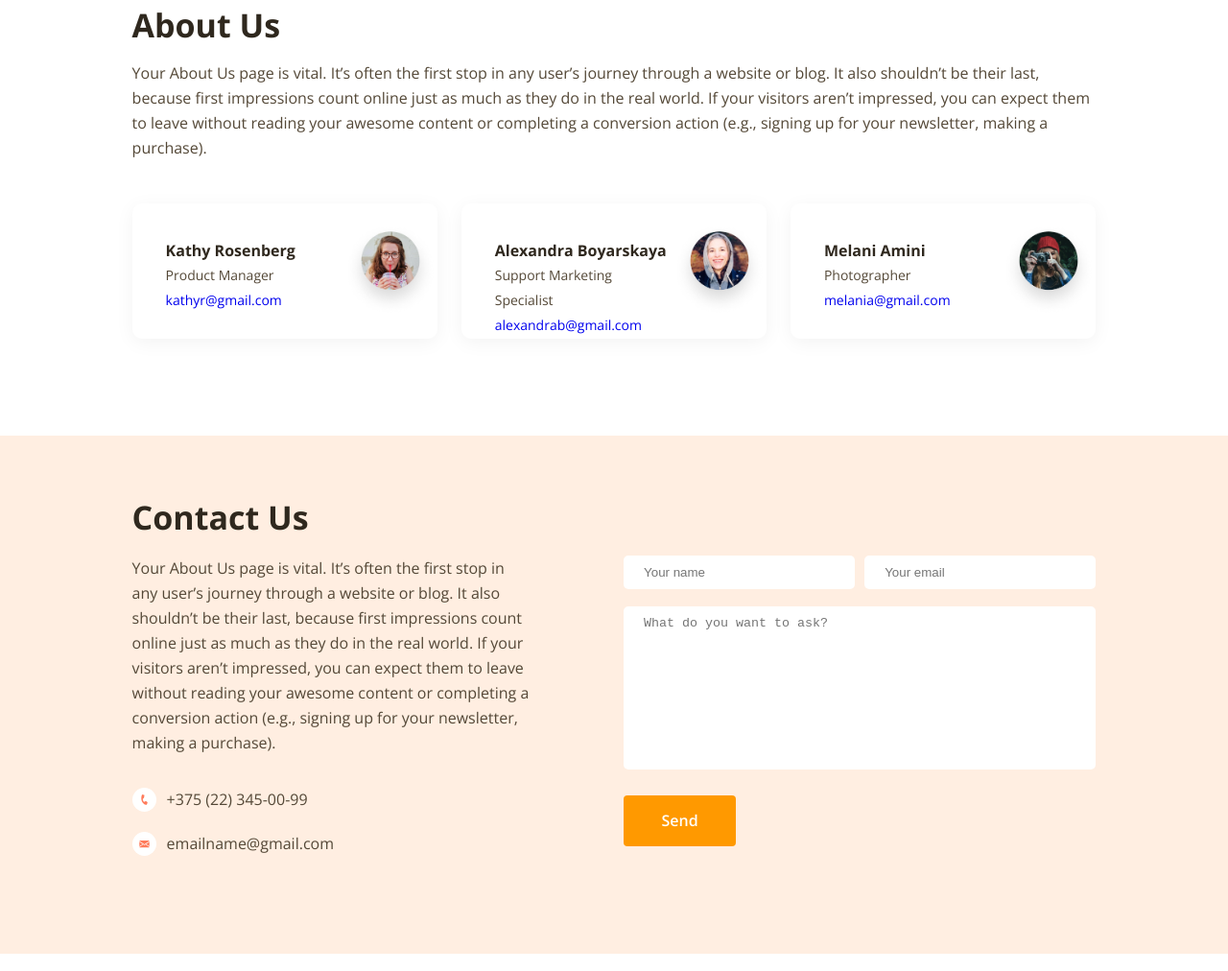
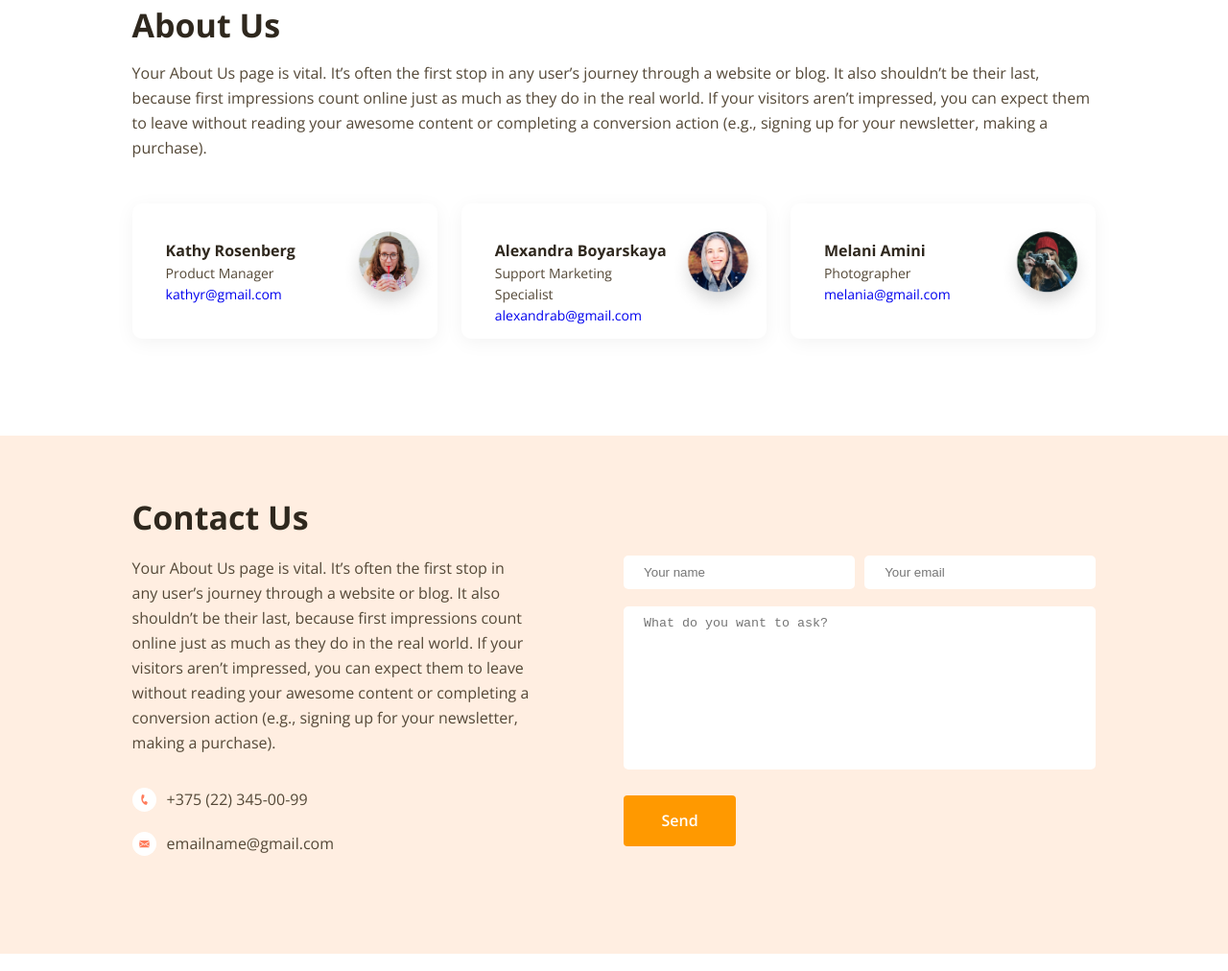
Before and after one commit to Lili-126/productly, a website: page index.html in a window 1280 px wide. Shown: the part 3637-4649 px from the top of the page at 96% size. Drawn offline with nearby package versions, Linux system fonts and the light colour scheme.

Commit message:
refactor

```diff
--- a/sass/components/_about-us.scss
+++ b/sass/components/_about-us.scss
@@ -17,10 +17,9 @@
     padding: 3.6rem 3.5rem;
     padding-right: 0;
     font-size: 1.4rem;
+    line-height: 2.2rem;
 }
 
 .employee_photo {
-    width: 9.8rem;
-    height: 9.8rem;
     margin: 2rem 0;
 }
--- a/sass/layout/_footer.scss
+++ b/sass/layout/_footer.scss
@@ -16,6 +16,7 @@
     @extend %font-additional;
     @include font(1.6rem, 400, 3.5rem);
     color: $color-text;
+    @extend %transition;
     &:hover {
         color: $color-editional;
     }
```
Also changed, not shown: sass/style.css, 1 other file.
